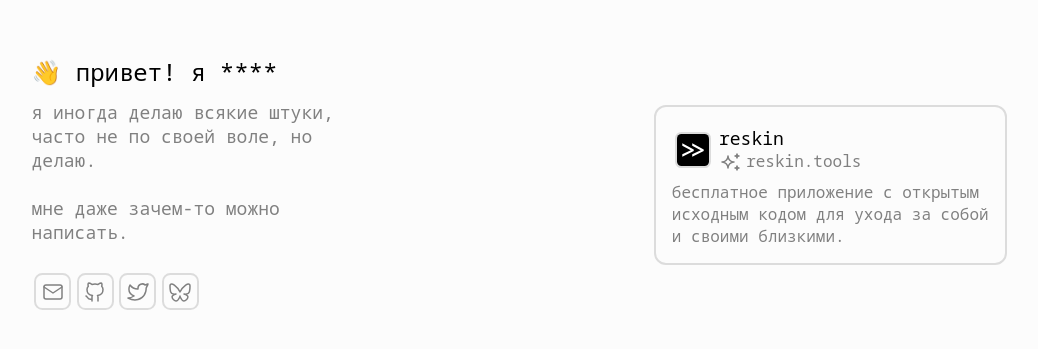
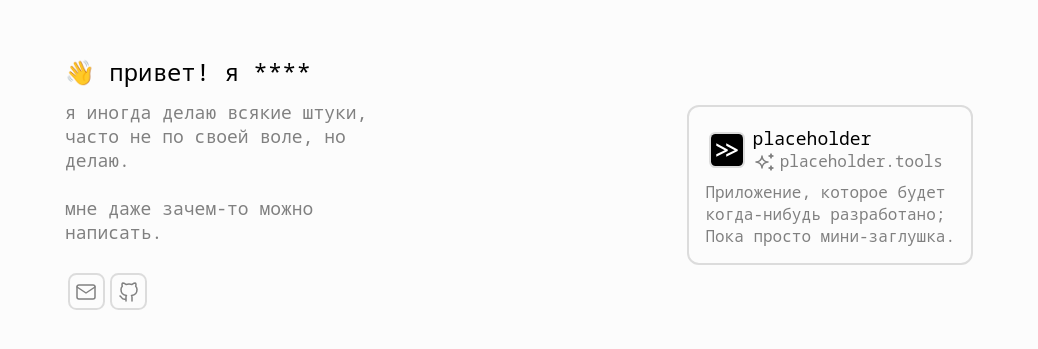
Before and after one commit to Rainotoberu/Rainotoberu.github.io, a plain HTML site: page index.html in a window 1280 px wide. Shown: the part 215-564 px from the top of the page, without its empty margins (121-1159 px from the left). Drawn offline with Linux system fonts and the light colour scheme.

Commit message:
Update index.html

```diff
--- a/index.html
+++ b/index.html
@@ -24,17 +24,11 @@
             написать.
         </div>
         <div class="icons">
-            <a class="button" href="https://www.youtube.com">
+            <a class="button" href="mailto:ctzrqvn@gmail.com">
                 <svg xmlns="http://www.w3.org/2000/svg" class="icon icon-tabler icon-tabler-mail" width="24" height="24" viewBox="0 0 24 24" stroke-width="1.5" stroke="currentColor" fill="none" stroke-linecap="round" stroke-linejoin="round"><path stroke="none" d="M0 0h24v24H0z" fill="none"/><path d="M3 7a2 2 0 0 1 2 -2h14a2 2 0 0 1 2 2v10a2 2 0 0 1 -2 2h-14a2 2 0 0 1 -2 -2v-10z" /><path d="M3 7l9 6l9 -6" /></svg>
             </a>
-            <a class="button">
+            <a class="button" href="https://github.com/Rainotoberu">
                 <svg xmlns="http://www.w3.org/2000/svg" class="icon icon-tabler icon-tabler-brand-github" width="24" height="24" viewBox="0 0 24 24" stroke-width="1.5" stroke="currentColor" fill="none" stroke-linecap="round" stroke-linejoin="round"><path stroke="none" d="M0 0h24v24H0z" fill="none"/><path d="M9 19c-4.3 1.4 -4.3 -2.5 -6 -3m12 5v-3.5c0 -1 .1 -1.4 -.5 -2c2.8 -.3 5.5 -1.4 5.5 -6a4.6 4.6 0 0 0 -1.3 -3.2a4.2 4.2 0 0 0 -.1 -3.2s-1.1 -.3 -3.5 1.3a12.3 12.3 0 0 0 -6.2 0c-2.4 -1.6 -3.5 -1.3 -3.5 -1.3a4.2 4.2 0 0 0 -.1 3.2a4.6 4.6 0 0 0 -1.3 3.2c0 4.6 2.7 5.7 5.5 6c-.6 .6 -.6 1.2 -.5 2v3.5" /></svg>
-            </a>
-            <a class="button">
-                <svg xmlns="http://www.w3.org/2000/svg" class="icon icon-tabler icon-tabler-brand-twitter" width="24" height="24" viewBox="0 0 24 24" stroke-width="1.5" stroke="currentColor" fill="none" stroke-linecap="round" stroke-linejoin="round"><path stroke="none" d="M0 0h24v24H0z" fill="none"/><path d="M22 4.01c-1 .49 -1.98 .689 -3 .99c-1.121 -1.265 -2.783 -1.335 -4.38 -.737s-2.643 2.06 -2.62 3.737v1c-3.245 .083 -6.135 -1.395 -8 -4c0 0 -4.182 7.433 4 11c-1.872 1.247 -3.739 2.088 -6 2c3.308 1.803 6.913 2.423 10.034 1.517c3.58 -1.04 6.522 -3.723 7.651 -7.742a13.84 13.84 0 0 0 .497 -3.753c0 -.249 1.51 -2.772 1.818 -4.013z" /></svg>
-            </a>
-            <a class="button">
-                <svg xmlns="http://www.w3.org/2000/svg" class="icon icon-tabler icon-tabler-brand-bluesky" width="24" height="24" viewBox="0 0 24 24" stroke-width="1.5" stroke="currentColor" fill="none" stroke-linecap="round" stroke-linejoin="round"><path stroke="none" d="M0 0h24v24H0z" fill="none"/><path d="M6.335 5.144c-1.654 -1.199 -4.335 -2.127 -4.335 .826c0 .59 .35 4.953 .556 5.661c.713 2.463 3.13 2.75 5.444 2.369c-4.045 .665 -4.889 3.208 -2.667 5.41c1.03 1.018 1.913 1.59 2.667 1.59c2 0 3.134 -2.769 3.5 -3.5c.333 -.667 .5 -1.167 .5 -1.5c0 .333 .167 .833 .5 1.5c.366 .731 1.5 3.5 3.5 3.5c.754 0 1.637 -.571 2.667 -1.59c2.222 -2.203 1.378 -4.746 -2.667 -5.41c2.314 .38 4.73 .094 5.444 -2.369c.206 -.708 .556 -5.072 .556 -5.661c0 -2.953 -2.68 -2.025 -4.335 -.826c-2.293 1.662 -4.76 5.048 -5.665 6.856c-.905 -1.808 -3.372 -5.194 -5.665 -6.856z" /></svg>
             </a>
         </div>
     </div>
@@ -51,19 +45,19 @@
                             </div>
                             <div>
                                 <div class="app-title">
-                                    reskin
+                                    placeholder
                                 </div>
                                 <div class="app-href">
-                                    <svg xmlns="http://www.w3.org/2000/svg" class="icon icon-tabler icon-tabler-sparkles" width="24" height="24" viewBox="0 0 24 24" stroke-width="1.5" stroke="currentColor" fill="none" stroke-linecap="round" stroke-linejoin="round"><path stroke="none" d="M0 0h24v24H0z" fill="none"/><path d="M16 18a2 2 0 0 1 2 2a2 2 0 0 1 2 -2a2 2 0 0 1 -2 -2a2 2 0 0 1 -2 2zm0 -12a2 2 0 0 1 2 2a2 2 0 0 1 2 -2a2 2 0 0 1 -2 -2a2 2 0 0 1 -2 2zm-7 12a6 6 0 0 1 6 -6a6 6 0 0 1 -6 -6a6 6 0 0 1 -6 6a6 6 0 0 1 6 6z" /></svg><span>reskin.tools</span>
+                                    <svg xmlns="http://www.w3.org/2000/svg" class="icon icon-tabler icon-tabler-sparkles" width="24" height="24" viewBox="0 0 24 24" stroke-width="1.5" stroke="currentColor" fill="none" stroke-linecap="round" stroke-linejoin="round"><path stroke="none" d="M0 0h24v24H0z" fill="none"/><path d="M16 18a2 2 0 0 1 2 2a2 2 0 0 1 2 -2a2 2 0 0 1 -2 -2a2 2 0 0 1 -2 2zm0 -12a2 2 0 0 1 2 2a2 2 0 0 1 2 -2a2 2 0 0 1 -2 -2a2 2 0 0 1 -2 2zm-7 12a6 6 0 0 1 6 -6a6 6 0 0 1 -6 -6a6 6 0 0 1 -6 6a6 6 0 0 1 6 6z" /></svg><span>placeholder.tools</span>
                                 </div>
                             </div>
                         </a>
                     </div>
                 </div>
                 <div class="bottom-app">
-                    бесплатное приложение с открытым<br>
-                    исходным кодом для ухода за собой<br>
-                    и своими близкими.
+                    Приложение, которое будет<br>
+                    когда-нибудь разработано;<br>
+                    Пока просто мини-заглушка.<br>
                 </div>
             </div>
     </div>
```
